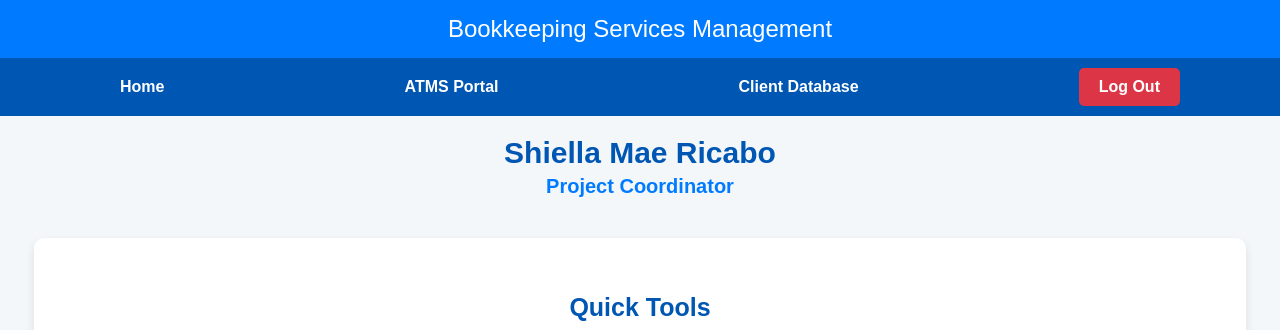
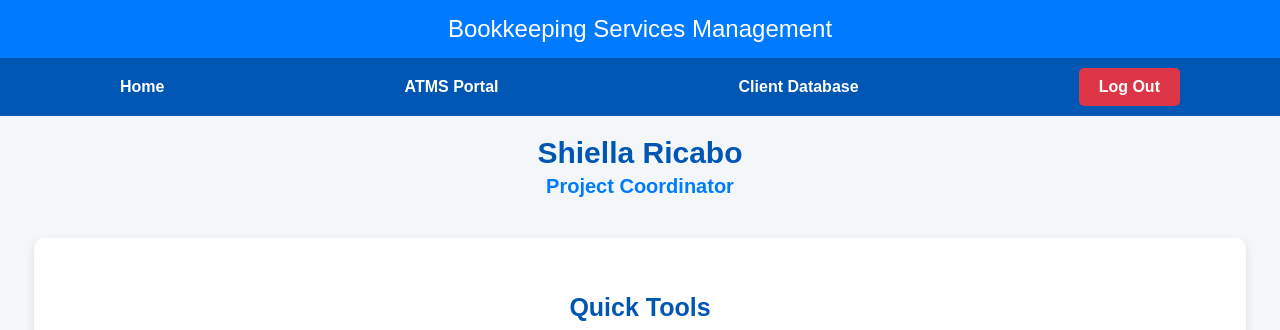
Before and after one commit to AgilaManagement/shiella-bookkeeping, a plain HTML site: page shiella-bookkeeping.netlify.app/index.html in a window 1280 px wide. Shown: the top 330 px of the page. Drawn offline with Linux system fonts and the light colour scheme.

Commit message:
index.html

```diff
--- a/shiella-bookkeeping.netlify.app/index.html
+++ b/shiella-bookkeeping.netlify.app/index.html
@@ -262,7 +262,7 @@
 
     <!-- User Details -->
     <div class="user-details">
-        <h3>Shiella Mae Ricabo</h3>
+        <h3>Shiella Ricabo</h3>
         <h4>Project Coordinator</h4>
         <p id="currentDateTime"></p>
     </div>
```
